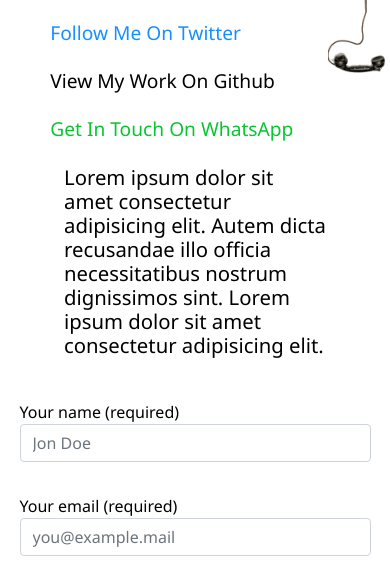
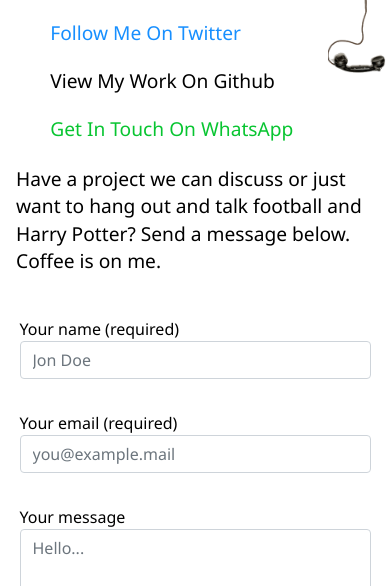
Before and after one commit to iamndlovu/pardon_eng, a website: page contact/index.html in a window 390 px wide. Shown: the part 182-768 px from the top of the page. Drawn offline with Linux system fonts and the light colour scheme.

Commit message:
replace placeholder text and reduce font size for mobile

```diff
--- a/contact/css/mobile.css
+++ b/contact/css/mobile.css
@@ -24,4 +24,11 @@
     margin-top: 8rem;
     flex: 1;
   }
+
+  .form-message
+  {
+    font-size: 1.2rem;
+    line-height: 1.7rem;
+    padding: 0 1rem;
+  }
 }
--- a/contact/index.html
+++ b/contact/index.html
@@ -40,8 +40,7 @@
     </section>
     <section class="contact-form center column">
       <article class="form-message">
-        Lorem ipsum dolor sit amet consectetur adipisicing elit. Autem dicta recusandae illo officia necessitatibus nostrum dignissimos sint.
-        Lorem ipsum dolor sit amet consectetur adipisicing elit.
+        Have a project we can discuss or just want to hang out and talk football and Harry Potter? Send a message below.<br> Coffee is on me.
       </article>
       <form action="#" method="post">
         <div class="form-group">
```
